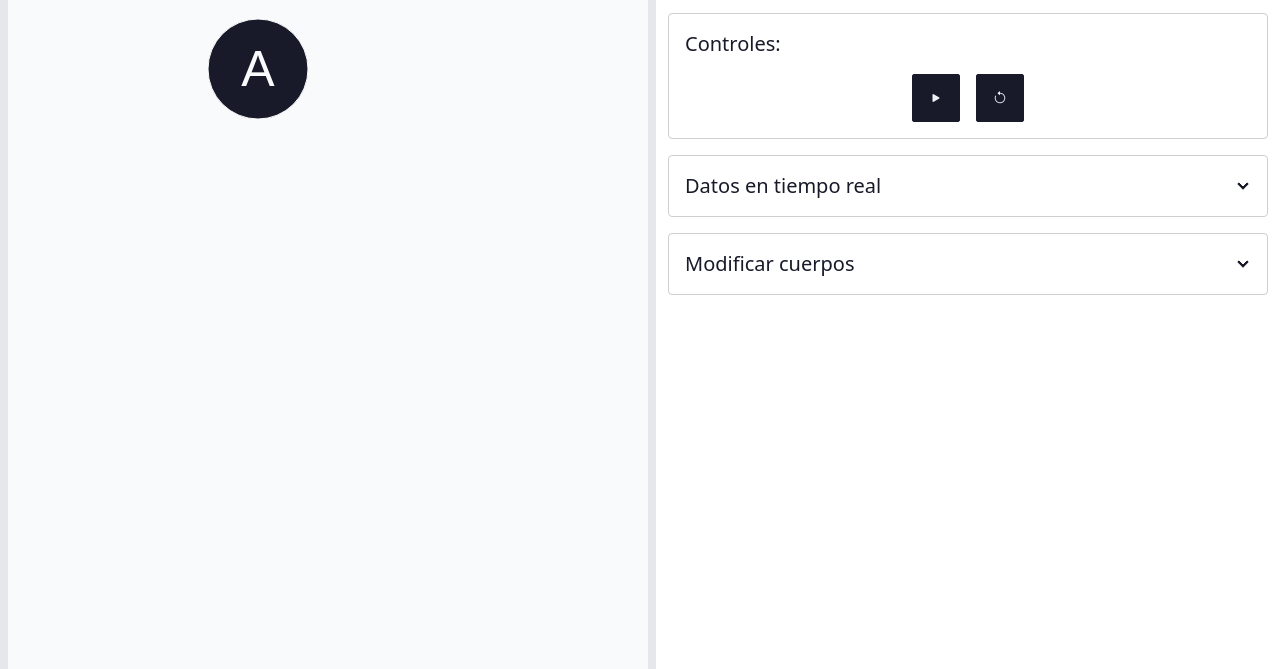
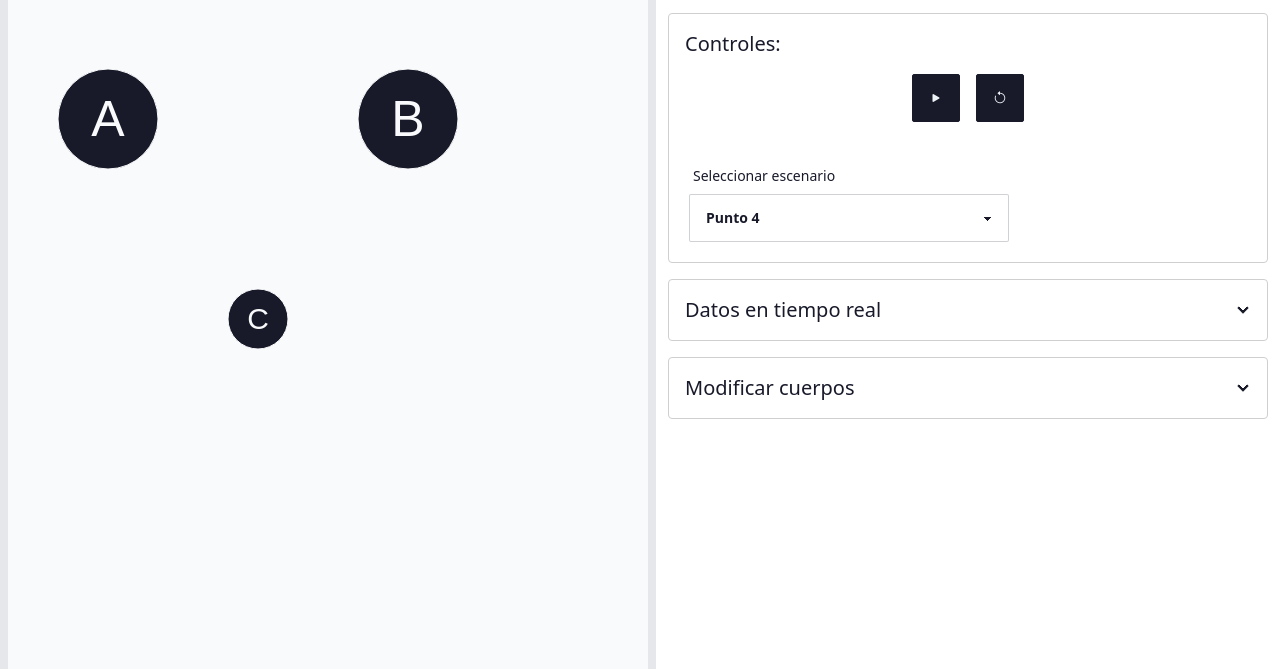
Before and after one commit to SantiColu/gravitational-simulator, a website built with Vite: page index.html in a window 1280 px wide. Shown: the part 131-800 px from the top of the page. Built offline with nearby package versions, Linux system fonts and the light colour scheme.

Commit message:
feat: add select scenario input WIP

```diff
--- a/index.html
+++ b/index.html
@@ -32,6 +32,18 @@
                 <button id="resetButton" class="btn">
                   <i class="bi bi-arrow-counterclockwise"></i>
                 </button>
+              </div>
+              <div class="m-5">
+                <div class="form-control w-full max-w-xs">
+                  <label class="label">
+                    <span class="label-text">Seleccionar escenario</span>
+                  </label>
+                  <select id="select-scenario" class="select select-bordered">
+                    <option value="punto-4">Punto 4</option>
+                    <option value="orbita">Orbita</option>
+                    <option value="basico">Basico</option>
+                  </select>
+                </div>
               </div>
             </div>
 
--- a/src/controls.js
+++ b/src/controls.js
@@ -1,8 +1,12 @@
+import { configs } from "./config";
+
 export class Controls {
   constructor(simulation) {
     this.simulation = simulation;
     this.pauseButton = document.getElementById("pauseButton");
     this.resetButton = document.getElementById("resetButton");
+    this.selectScenario = document.getElementById("select-scenario");
+
     this.realTimeData = document.getElementById("realTimeData");
 
     this.bodyEditorContainer = document.getElementById("bodyEditor-collapse");
@@ -44,6 +48,11 @@ export class Controls {
 
     document.addEventListener("bodys-update", () => {
       this.updateBodyData();
+    });
+
+    this.selectScenario.addEventListener("change", (e) => {
+      const bodys = configs[e.target.value];
+      this.simulation.restart(bodys);
     });
   }
 
--- a/src/main.js
+++ b/src/main.js
@@ -6,7 +6,7 @@ import "bootstrap-icons/font/bootstrap-icons.css";
 
 const canvas = document.getElementById("canvas");
 
-const bodys = configs["orbita"];
+const bodys = configs["punto-4"];
 
 const simulation = new Simulation(canvas, bodys);
 
--- a/src/simulation.js
+++ b/src/simulation.js
@@ -8,10 +8,13 @@ export class Simulation {
     this.canvas.width = window.innerWidth / 2;
     this.canvas.height = window.innerHeight;
 
-    this.updateEvent = new CustomEvent("bodys-update", { bodys: this.bodys });
-
     this.reset();
     this.draw();
+  }
+
+  restart(bodys) {
+    this.initialBodys = JSON.parse(JSON.stringify(bodys));
+    this.reset();
   }
 
   run() {
```
